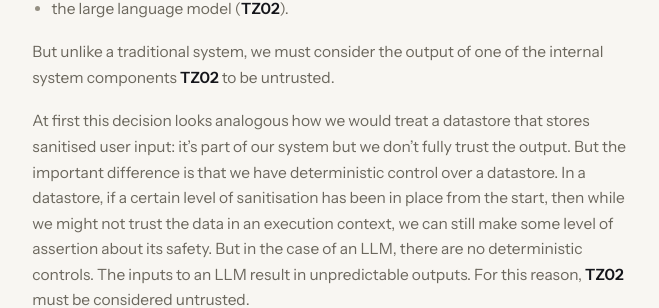
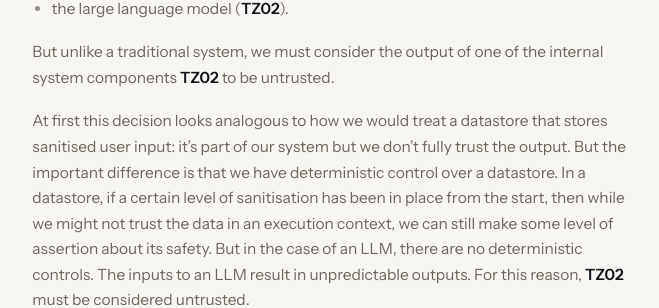
Before and after one commit to alibaabaa/alibaabaa.github.io, a Jekyll site: the page built from _posts/2026-10-02-threat-modelling-ai-systems-2.md, in a window 1280 px wide and 900 px high, scrolled down 1131 px. Shown: the part 149-457 px from the top of the window, without its empty margins (64-723 px from the left). Built offline with Jekyll 4.4.1, drawn with Linux system fonts in a browser that asks for light colours; a script that is not in the unit is left out; some of the changed text lies outside the part shown.

```diff
--- a/_posts/2026-10-02-threat-modelling-ai-systems-2.md
+++ b/_posts/2026-10-02-threat-modelling-ai-systems-2.md
@@ -47,7 +47,7 @@ But in an application that integrates an LLM, we can observe something different
 
 But unlike a traditional system, we must consider the output of one of the internal system components **TZ02** to be untrusted.
 
-At first this decision looks analogous how we would treat a datastore that stores sanitised user input: it's part of our system but we don't fully trust the output. But the important difference is that we have deterministic control over a datastore. In a datastore, if a certain level of sanitisation has been in place from the start, then while we might not trust the data in an execution context, we can still make some level of assertion about its safety. But in the case of an LLM, there are no deterministic controls. The inputs to an LLM result in unpredictable outputs. For this reason, **TZ02** must be considered untrusted.
+At first this decision looks analogous to how we would treat a datastore that stores sanitised user input: it's part of our system but we don't fully trust the output. But the important difference is that we have deterministic control over a datastore. In a datastore, if a certain level of sanitisation has been in place from the start, then while we might not trust the data in an execution context, we can still make some level of assertion about its safety. But in the case of an LLM, there are no deterministic controls. The inputs to an LLM result in unpredictable outputs. For this reason, **TZ02** must be considered untrusted.
 
 The trust boundary between **TZ01** and **TZ03** covers the retrieval of pricing data from a data store and server that we control. For the purposes of this exercise, we will treat this as a traditional data layer, the MCP server being developed in house or at least within our control and known safe. If using a third party MCP server, we would need another trust boundary between the pricing tool (**P03**) and our price directory (**D01**).
 
```
Also changed, not shown: other parts of _posts/2026-10-02-threat-modelling-ai-systems-2.md (+1 -1 lines), _posts/2026-09-25-threat-modelling-ai-systems-1.md (+2 -2 lines).
